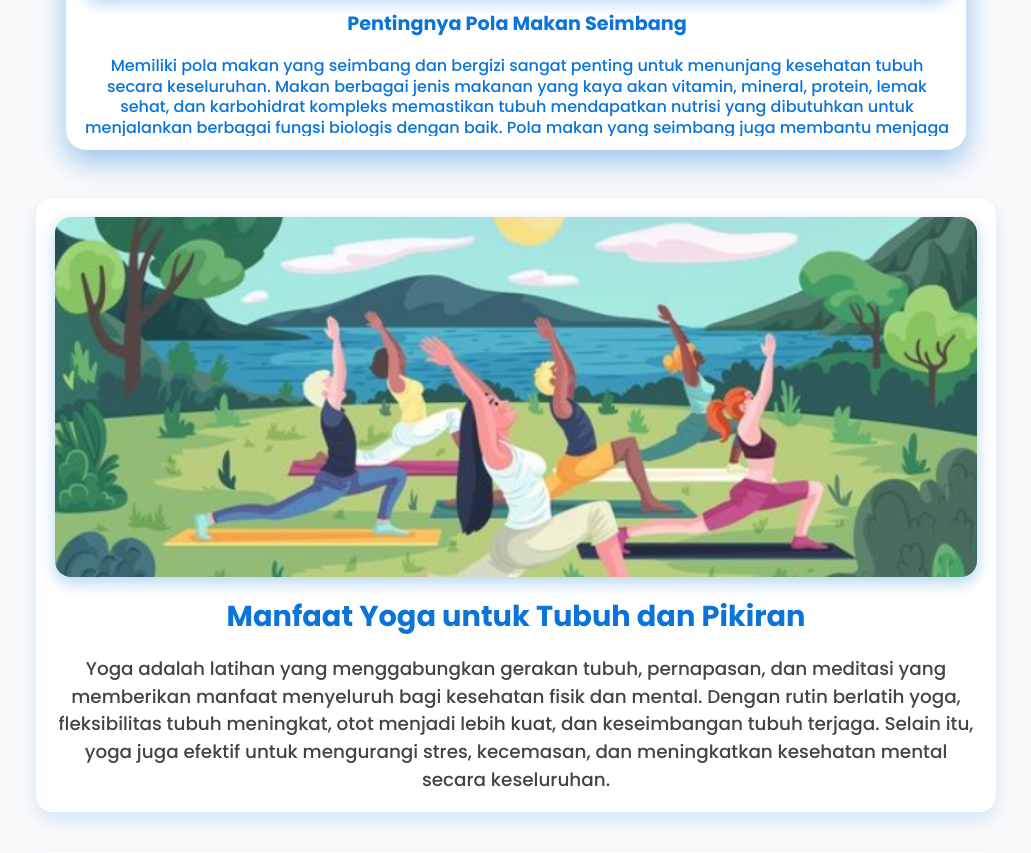
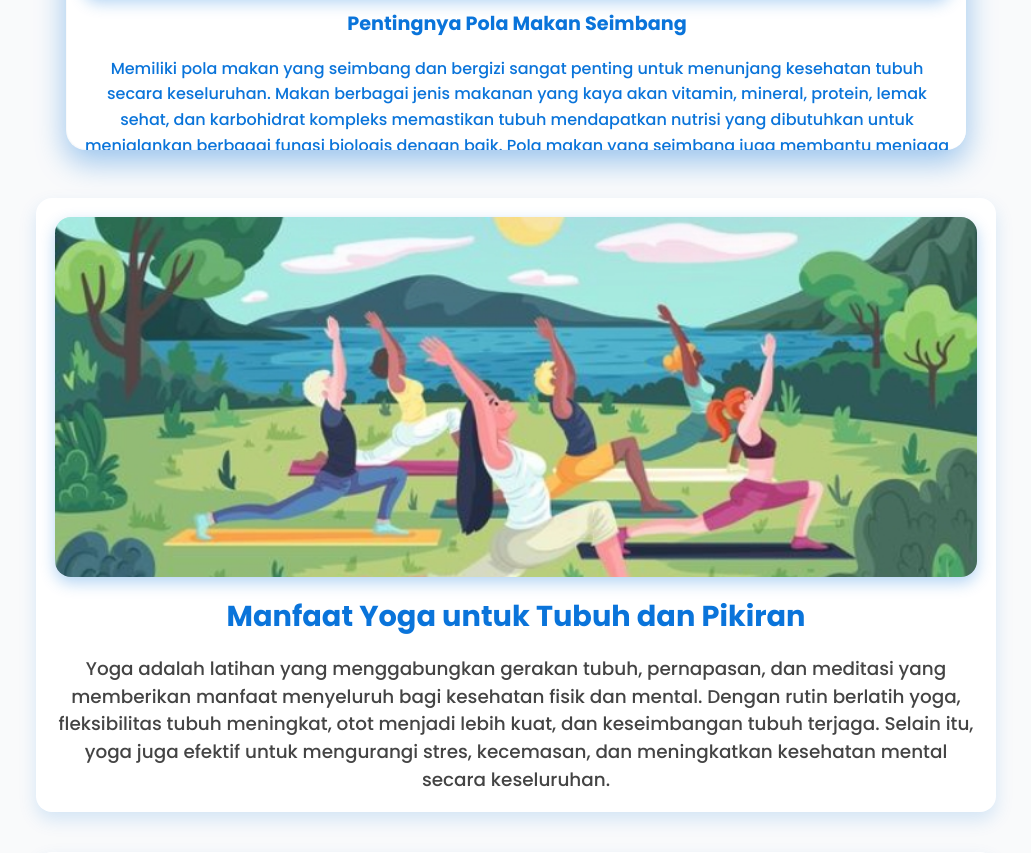
Before and after one commit to ZiiXrpL/Langkah-Sehat, a plain HTML site: page index.html in a window 1280 px wide. Shown: the part 1039-1892 px from the top of the page, without its empty margins (124-1155 px from the left). Drawn offline with Linux system fonts and the light colour scheme.

Commit message:
Update style.css

```diff
--- a/style.css
+++ b/style.css
@@ -212,13 +212,6 @@
     font-weight: 700;
     margin-bottom: 1rem;
   }
-  .carousel-slide p {
-    font-size: 1rem;
-    font-weight: 400;
-    line-height: 1.3;
-    overflow: auto;
-    max-height: 80px;
-  }
 
   /* Articles container as horizontal scroll with larger cards */
   /* ... existing styles ... */
```
